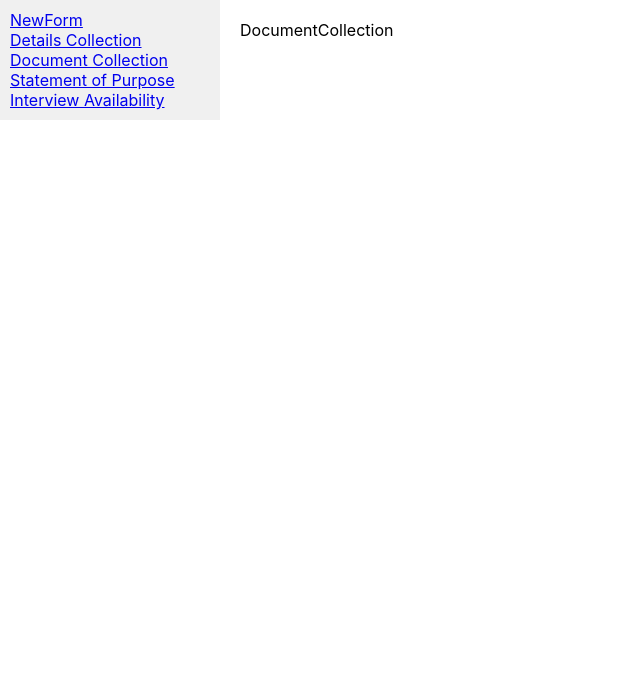
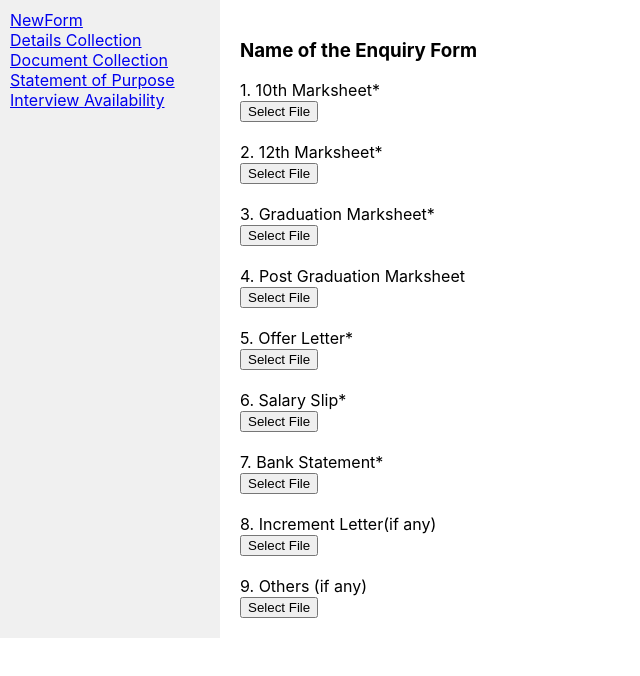
Before and after one commit to Rahul0550/candidateInfo, a React (Create React App) app: page /document-collection in a window 1280 px wide. Shown: the top 676 px of the page, without its empty margins (0-640 px from the left). Built offline with nearby package versions, Linux system fonts and the light colour scheme.

Commit message:
pages added

```diff
--- a/src/components/DetailsCollection.jsx
+++ b/src/components/DetailsCollection.jsx
@@ -4,7 +4,7 @@ export default function DetailsCollection() {
   return (
     <>
     <div className='Top'>
-    <h1> Name of the Enquiry Form</h1>
+    <h3> Name of the Enquiry Form</h3>
     </div>
     <div>
         <label>1. Name*</label>
--- a/src/components/DocumentCollection.jsx
+++ b/src/components/DocumentCollection.jsx
@@ -1,7 +1,78 @@
-import React from 'react'
+import React, { useState } from "react";
+import FileUploader from "./FileUploader";
 
 export default function DocumentCollection() {
+  const [selectedFile, setSelectedFile] = useState(null);
+
   return (
-    <div>DocumentCollection</div>
-  )
+    <>
+      <div className="Top">
+        <h3> Name of the Enquiry Form</h3>
+      </div>
+      <div>
+        <label>1. 10th Marksheet*</label>
+        <br />
+        <FileUploader
+          onFileSelectSuccess={(file) => setSelectedFile(file)}
+          onFileSelectError={({ error }) => alert(error)}
+        />
+        <br />
+        <label>2. 12th Marksheet*</label>
+        <br />
+        <FileUploader
+          onFileSelectSuccess={(file) => setSelectedFile(file)}
+          onFileSelectError={({ error }) => alert(error)}
+        />
+        <br />
+        <label>3. Graduation Marksheet*</label>
+        <br />
+        <FileUploader
+          onFileSelectSuccess={(file) => setSelectedFile(file)}
+          onFileSelectError={({ error }) => alert(error)}
+        />
+        <br />
+        <label>4. Post Graduation Marksheet</label>
+        <br />
+        <FileUploader
+          onFileSelectSuccess={(file) => setSelectedFile(file)}
+          onFileSelectError={({ error }) => alert(error)}
+        />
+        <br />
+        <label>5. Offer Letter*</label>
+        <br />
+        <FileUploader
+          onFileSelectSuccess={(file) => setSelectedFile(file)}
+          onFileSelectError={({ error }) => alert(error)}
+        />
+        <br />
+        <label>6. Salary Slip*</label>
+        <br />
+        <FileUploader
+          onFileSelectSuccess={(file) => setSelectedFile(file)}
+          onFileSelectError={({ error }) => alert(error)}
+        />
+        <br />
+        <label>7. Bank Statement*</label>
+        <br />
+        <FileUploader
+          onFileSelectSuccess={(file) => setSelectedFile(file)}
+          onFileSelectError={({ error }) => alert(error)}
+        />
+        <br />
+        <label>8. Increment Letter(if any)</label>
+        <br />
+        <FileUploader
+          onFileSelectSuccess={(file) => setSelectedFile(file)}
+          onFileSelectError={({ error }) => alert(error)}
+        />
+        <br />
+        <label>9. Others (if any)</label>
+        <br />
+        <FileUploader
+          onFileSelectSuccess={(file) => setSelectedFile(file)}
+          onFileSelectError={({ error }) => alert(error)}
+        />
+      </div>
+    </>
+  );
 }
--- /dev/null
+++ b/src/components/FileUploader.jsx
@@ -0,0 +1,25 @@
+import React, { useRef } from 'react';
+
+export default function FileUploader({ onFileSelect, onFileSelectError, onFileSelectSuccess }) {
+    const fileInput = useRef(null);
+
+    const handleFileInput = (e) => {
+        const file = e.target.files[0];
+
+        // handle validations
+        if (file.size > 1024) {
+            onFileSelectError({ error: "File size cannot exceed more than 1MB" });
+        } else {
+            onFileSelectSuccess(file);
+        }
+    };
+
+    return (
+        <div className="file-uploader">
+            <input type="file" onChange={handleFileInput} ref={fileInput} style={{ display: 'none' }} />
+            <button onClick={() => fileInput.current && fileInput.current.click()} className="btn btn-primary">
+                Select File
+            </button>
+        </div>
+    );
+};
--- a/src/components/InterviewAvailability.jsx
+++ b/src/components/InterviewAvailability.jsx
@@ -2,6 +2,42 @@ import React from 'react'
 
 export default function InterviewAvailability() {
   return (
-    <div>InterviewAvailability</div>
+    <>
+        <div className='Top'>
+    <h3> Name of the Enquiry Form</h3>
+    </div>
+    <div>
+        <label>1. Email*</label>
+        <br/>
+        <input type='email' placeholder='Example - userid@gmail.com '/>
+        <br/>
+
+        <label>2. Location</label>
+        <br/>
+        <input type='location' placeholder='Search or enter your location'/>
+        <br/>
+
+        <label>3. Interview Date</label>
+        <br/>
+        <input type='date' placeholder='DD/MM/YYY'/>
+        <br/>
+
+        <label>4. Interview Time</label>
+        <br/>
+        <input type='time' placeholder='12:00'/>
+        <br/>
+
+        <label>4. Time Zone</label>
+        <br/>
+        <input type='dropdown' placeholder='Search or Select a timezone from below'/>
+        <br/>
+
+        <label>5. Interview Medium</label>
+        <br/>
+        <input type='dropdown' placeholder='Search or Select medium of Interview from below'/>
+        <br/>
+
+    </div>
+    </>
   )
 }
--- a/src/components/StatementOfPurpose.jsx
+++ b/src/components/StatementOfPurpose.jsx
@@ -1,7 +1,44 @@
-import React from 'react'
+import React from "react";
 
 export default function StatementOfPurpose() {
   return (
-    <div>StatementOfPurpose</div>
-  )
+    <>
+      <div className="Top">
+        <h3> Name of the Enquiry Form</h3>
+      </div>
+      <div>
+        <label>
+          1. Tell me about a time you were asked to do something you had never
+          done before. How did you react? What did you learn?
+        </label>
+        <br />
+        <input
+          type="text"
+          placeholder="Enter a description for the long answer"
+          style={{ width: "600px", height: "100px" }}
+        />
+        <br />
+        <label>
+          2. Tell me about the last time something significant didn't go according to plan at work. What was your role? What was the outcome?
+        </label>
+        <br />
+        <input
+          type="text"
+          placeholder="Enter a description for the long answer"
+          style={{ width: "600px", height: "100px" }}
+        />
+        <br />
+        <label>
+          3. What are the three things that are most important to you in a job?
+        </label>
+        <br />
+        <input
+          type="text"
+          placeholder="Enter a description for the long answer"
+          style={{ width: "600px", height: "100px" }}
+        />
+
+      </div>
+    </>
+  );
 }
```
